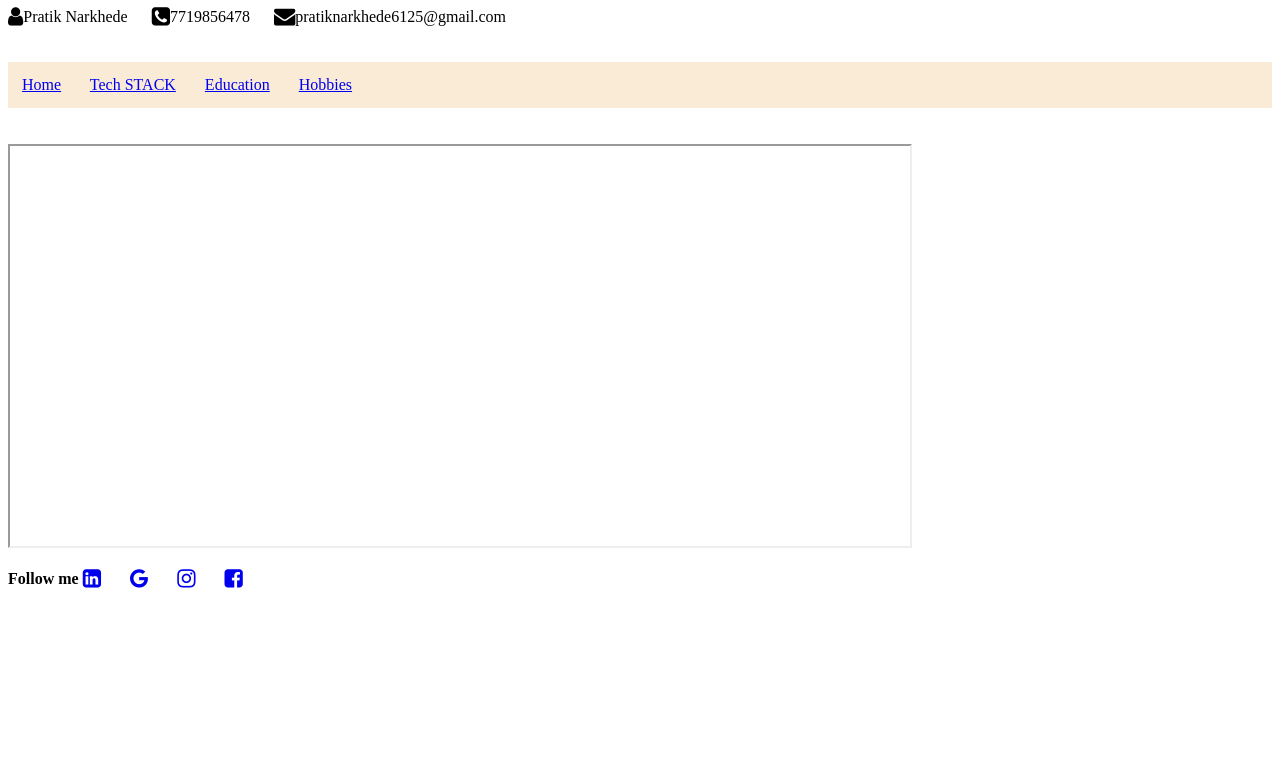
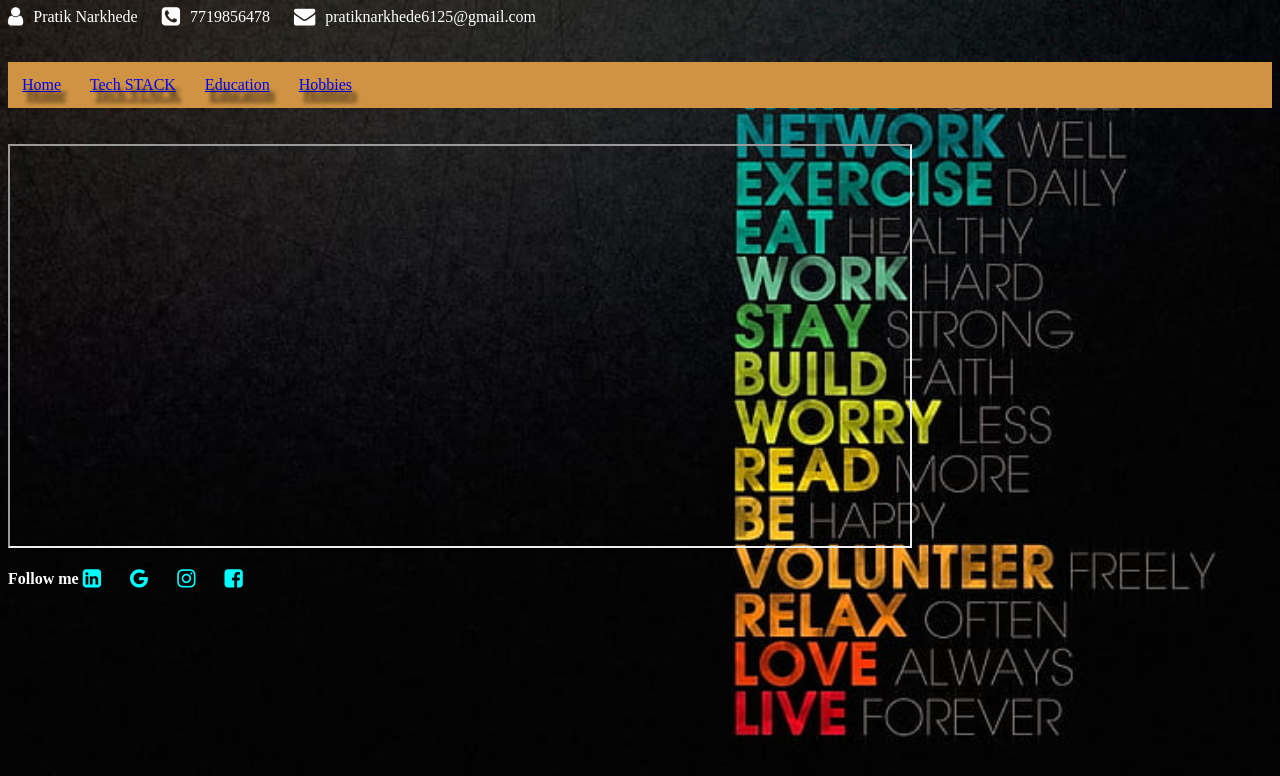
Before and after one commit to Narkhedepratik6125/MyProfile, a plain HTML site: page index.html in a window 1280 px wide. Drawn offline with Linux system fonts and the light colour scheme.

Commit message:
add background
add background

```diff
--- a/index.html
+++ b/index.html
@@ -6,12 +6,17 @@
     <link rel="stylesheet" href="https://cdnjs.cloudflare.com/ajax/libs/font-awesome/4.7.0/css/font-awesome.min.css">
 </head>
 <style>
+    body{
+        background-image:url(think-positively-wallpaper-preview.jpg) ;
+        background-repeat: no-repeat;
+        background-size: cover;
+    }
     a:hover{
         background-color: #39af55;
         padding: 10px;
     }
     .navbarbackground{
-        background-color: antiquewhite;
+        background-color: #cf9343;;
         padding: 14px;
 
     }
@@ -21,13 +26,36 @@
     a{
         margin-right: 25px;
     }
+    .headersection{
+        color: white;
+    }
+    .headersection i{
+        margin-right: 10px;
+    }
+    .footersection i{
+        color: aqua;
+    }
+    .footersection a:hover{
+        background-color: #f8faeb;
+        padding: 10px;
+    }
+    .navbarbackground a{
+        text-shadow: 5px 10px 4px black;
+    }
+    iframe{
+        text-shadow: 5px 10px 4px rgb(250, 235, 235);
+    }
+
+
 </style>
 
 <body>
     <header>
+        <div class="headersection">
             <i class="fa fa-user fa-lg" aria-hidden="true"></i><span>Pratik Narkhede</span>
             <i class="fa fa-phone-square fa-lg" aria-hidden="true"></i><span>7719856478</span>
             <i class="fa fa-envelope fa-lg" aria-hidden="true"></i><span>pratiknarkhede6125@gmail.com</span>
+        </div>
     </header>
     <br><br>
     <nav class="navbarbackground">
@@ -46,11 +74,14 @@
     <br> <br>
 
     <footer>
-        <b> Follow me</b>
+        <div class="footersection">
+            <b style="color:white ;"> Follow me</b>
             <a href="#"><i class="fa fa-linkedin-square fa-lg" aria-hidden="true"></i></a>
             <a href="#"><i class="fa fa-google fa-lg" aria-hidden="true"></i></a>
             <a href="#"><i class="fa fa-instagram fa-lg" aria-hidden="true"></i></a>
             <a href="#"><i class="fa fa-facebook-square fa-lg" aria-hidden="true"></i></a>
+
+        </div>
     </footer>
 
 </body>
```
Also changed, not shown: personalInfo.html (+5 -0 lines), istockphoto.jpg (added), think-positively-wallpaper-preview.jpg (added). Lines whose indentation alone changed are shown as unchanged.
